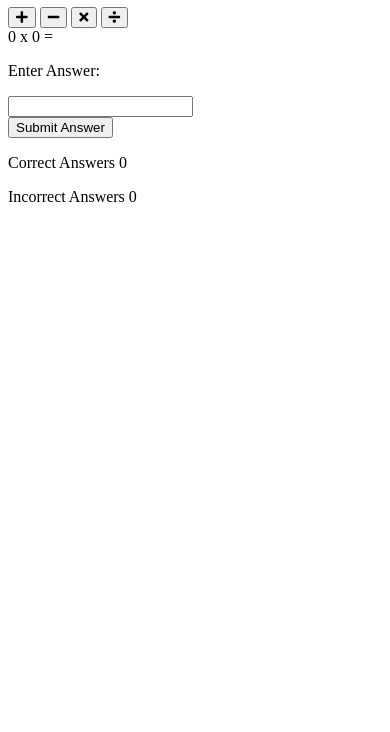
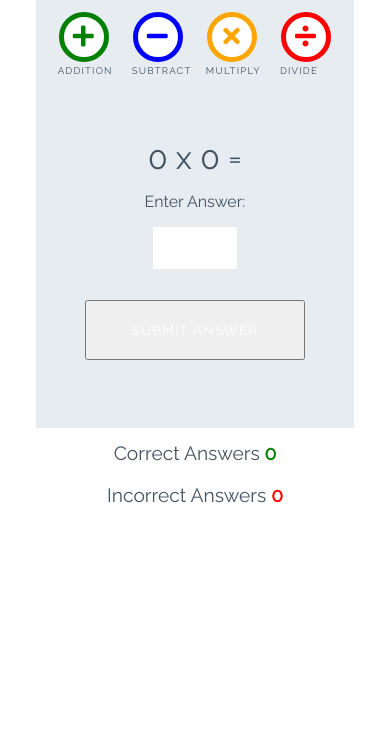
Before and after one commit to AP071216/love-maths, a plain HTML site: page index.html in a window 390 px wide. Shown: the part 112-844 px from the top of the page. Drawn offline with Linux system fonts and the light colour scheme.

Commit message:
Add styles to game

```diff
--- a/assets/css/style.css
+++ b/assets/css/style.css
@@ -0,0 +1,252 @@
+/* --------- Global style */
+
+body {
+    background-color: white;
+    font-family: "Raleway", sans-serif;
+    color: #445361;
+    text-align: center;
+}
+
+/* --------- Heading */
+
+.heading {
+    text-align: center;
+    font-size: 2.5rem;
+}
+
+.logo {
+    height: 40px;
+    padding-right: 5px;
+}
+
+/* --------- Game layout */
+
+.game-area {
+    background-color: #E6ECF0;
+    box-sizing: border-box;
+    width: 85%;
+    height: 65vh;
+    max-height: 450px;
+    max-width: 830px;
+    margin-left: auto;
+    margin-right: auto;
+    padding: 1%;
+}
+
+.question-area {
+    width: 50%;
+    font-size: 2rem;
+    margin: auto;
+    padding: 50px 0;
+}
+
+.question-area span {
+    padding: 0 15px;
+}
+
+.score-area {
+    margin: 5px auto;
+    width: 60%;
+    font-size: 1.2rem;
+}
+
+.controls-area {
+    width: 85%;
+    margin: 30px auto;
+}
+
+#score {
+    color: green;
+    font-weight: bold;
+}
+
+#incorrect {
+    color: red;
+    font-weight: bold;
+}
+
+.answer-message {
+    display: none;
+    font-size: 1rem;
+}
+
+#answer-box {
+    border: none;
+    color: #445361;
+    display: inline-block;
+    height: 40px;
+    width: 80px;
+    font-size: 1.2rem;
+}
+
+.scores {
+    display: inline-block;
+    padding: 25px;
+}
+
+/* --------- Buttons */
+
+.btn {
+    width: 220px;
+    height: 60px;
+    font-family: "Raleway", sans-serif;
+    text-transform: uppercase;
+    letter-spacing: 1.2px;
+    color: white;
+}
+
+.btn:focus {
+    outline: none;
+}
+
+.btn--big {
+    padding-top: 10px;
+    border-radius: 50%;
+    background-color: white;
+    border: 10px solid;
+    width: 100px;
+    height: 100px;
+    font-size: 3.2rem;
+    margin: 0 30px;
+    transition: all 0.5s;
+}
+
+.btn--big::after{
+    content: attr(data-type);
+    font-size: 1rem;
+    color: #445361;
+    position: relative;
+    left: -0.5em;
+}
+
+.btn--blue {
+    border-color: blue;
+    color: blue;
+}
+
+.btn--blue:active,
+.btn--blue:hover {
+    background-color: darkblue;
+    color: white;
+}
+
+.btn--orange {
+    border-color: orange;
+    color: orange;
+}
+
+.btn--orange:active,
+.btn--orange:hover {
+    background-color: darkorange;
+    color: white;
+}
+
+.btn--red {
+    border-color: red;
+    color: red;
+}
+
+.btn--red:active,
+.btn--red:hover {
+    background-color: darkred;
+    color: white;
+}
+
+.btn--green {
+    border-color: green;
+    color: green;
+}
+
+.btn--green:active,
+.btn--green:hover {
+    background-color: darkgreen;
+    color: white;
+}
+
+.btn--gray {
+    margin-top: 25px;
+    background-color: #445361;
+    border: 1px transparent;
+    border-radius: 20px;
+}
+
+.btn--gray:active,
+.btn--gray:hover {
+    background-color: #0d1013;
+}
+
+/* --------- Media queries */
+
+@media (max-width: 414px) {
+    .controls-area {
+        width: 100%;
+    }
+
+    .btn--big {
+        margin: 0 10px;
+        padding: 5px;
+        border: 5px solid;
+        width: 50px;
+        height: 50px;
+        font-size: 1.5rem;
+    }
+
+    .btn--big::after {
+        font-size: 0.6rem;
+        left: -0.7rem;
+    }
+
+    .question-area {
+        padding: 10% 0;
+        width: 100%;
+    }
+
+    .question-area span {
+        padding: 0;
+    }
+
+    .answer-message {
+        display: block;
+    }
+
+    #answer-box {
+        display: block;
+        margin: 0 auto;
+    }
+    .btn--gray {
+        margin-top: 0;
+    }
+
+    .score-area {
+        width: 100%;
+    }
+
+    .scores {
+        margin: 0.5em auto;
+        display: block;
+        padding: 5px;
+    }
+
+    .heading {
+        font-size: 2rem;
+    }
+}
+
+@media (max-width: 320px) {
+    .game-area {
+        height: 70vh;
+    }
+
+    .controls-area {
+        width: 75%;
+        margin: 10px auto;
+    }
+
+    .btn--big {
+        margin: 10px 10px;
+    }
+    .question-area {
+        padding: 10px 0;
+    }
+
+}
--- a/index.html
+++ b/index.html
@@ -17,16 +17,16 @@
     </h1>
     <div class="game-area">
         <div class="controls-area">
-            <button class="btn btn--big btn--green">
+            <button data-type="addition" class="btn btn--big btn--green">
                 <i class="fas fa-plus"></i>
             </button>
-            <button class="btn btn--big btn--blue">
+            <button data-type="subtract" class="btn btn--big btn--blue">
                 <i class="fas fa-minus"></i>
             </button>
-            <button class="btn btn--big btn--orange">
+            <button data-type="multiply" class="btn btn--big btn--orange">
                 <i class="fas fa-times"></i>
             </button>
-            <button class="btn btn--big btn--red">
+            <button data-type="divide" class="btn btn--big btn--red">
                 <i class="fas fa-divide"></i>
             </button>
         </div>
@@ -38,7 +38,7 @@
             <p class="answer-message">Enter Answer:</p>
             <input type="number" id="answer-box">
         </div>
-        <button class="btn btn-gray">Submit Answer</button>
+        <button data-type="submit" class="btn btn-gray">Submit Answer</button>
     </div>
 
     <div class="score-area">
```
